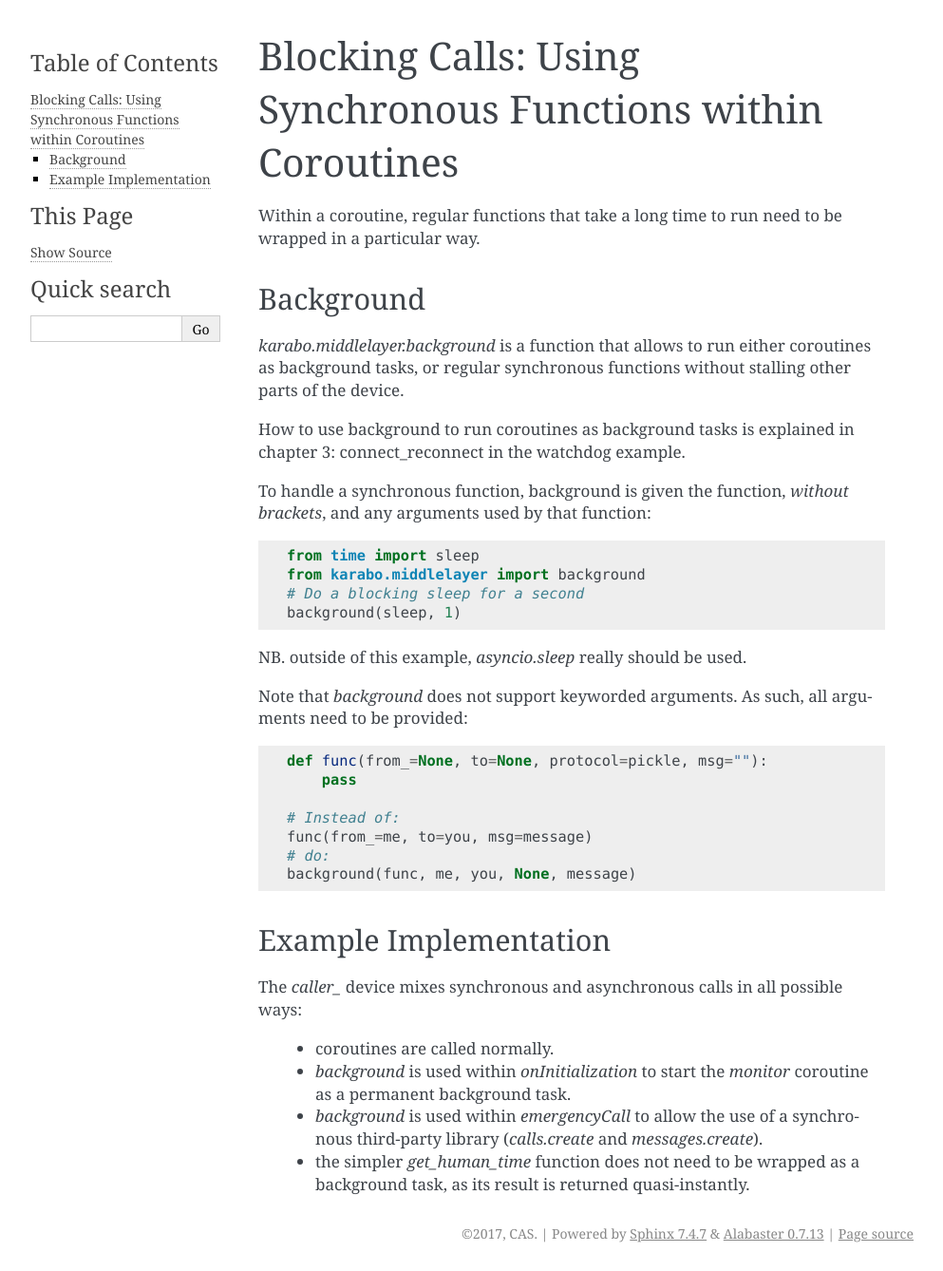
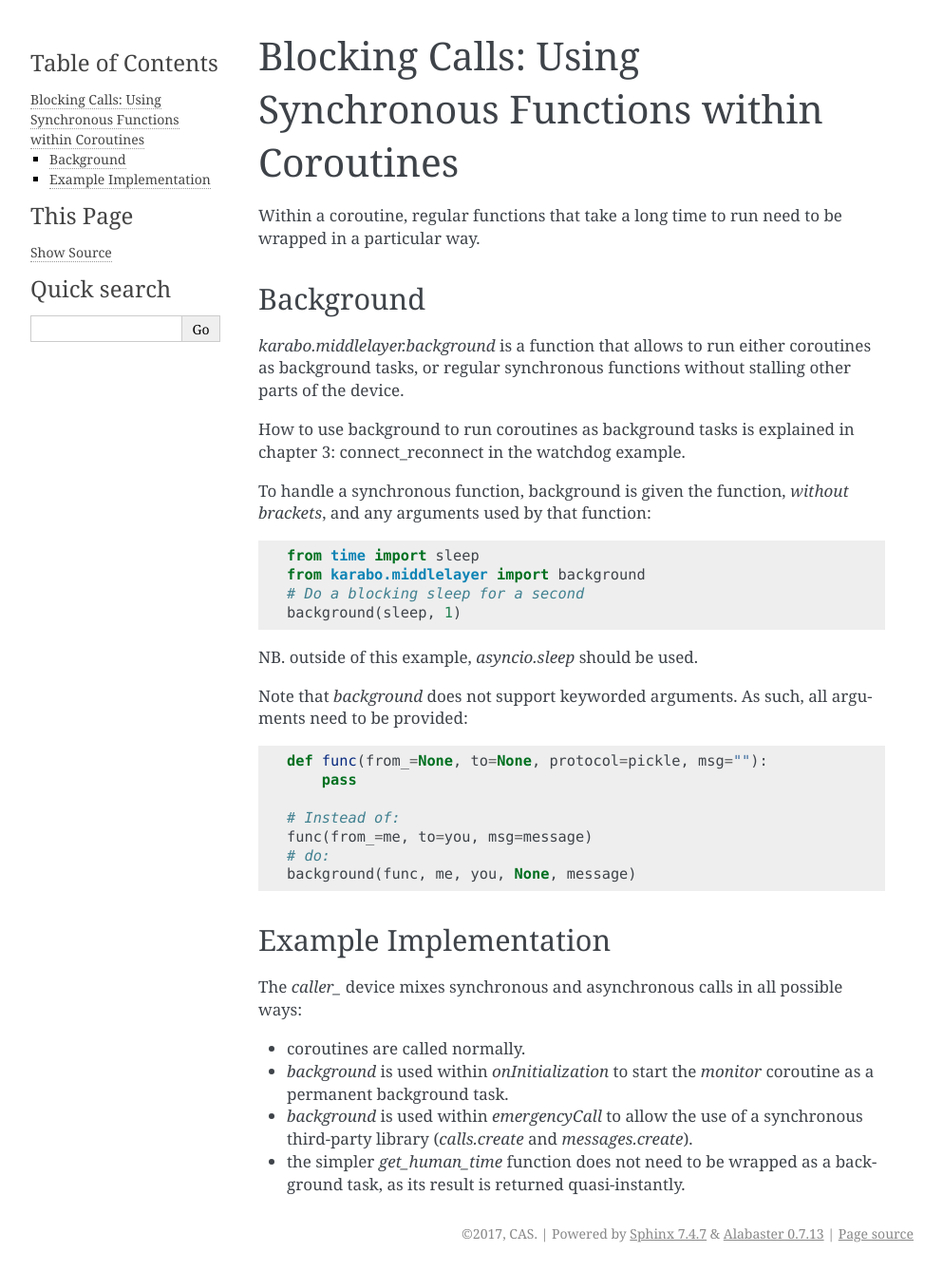
Before and after one commit to European-XFEL/howToMiddlelayer, a Sphinx documentation site: the page built from source/chap2/blocking_calls.rst, in a window 1280 px wide. Shown: the whole page at 95% size, without its empty margins (148-1141 px from the left). Built offline with Sphinx 7.4.7, drawn with Linux system fonts in a browser that asks for light colours.

Commit message:
Fix rst formatting

```diff
--- a/source/chap2/blocking_calls.rst
+++ b/source/chap2/blocking_calls.rst
@@ -24,7 +24,7 @@ brackets*, and any arguments used by that function:
     # Do a blocking sleep for a second
     background(sleep, 1)
 
-NB. outside of this example, `asyncio.sleep` really should be used.
+NB. outside of this example, `asyncio.sleep` should be used.
 
 Note that `background` does not support keyworded arguments. As such, all
 arguments need to be provided:
@@ -44,16 +44,17 @@ Example Implementation
 
 The `caller_` device mixes synchronous and asynchronous calls in all possible
 ways:
-    * coroutines are called normally.
 
-    * `background` is used within `onInitialization` to start the
-      `monitor` coroutine as a permanent background task.
+* coroutines are called normally.
 
-    * `background` is used within `emergencyCall` to allow the use
-      of a synchronous third-party library (`calls.create` and
-      `messages.create`).
+* `background` is used within `onInitialization` to start the
+  `monitor` coroutine as a permanent background task.
 
-    * the simpler `get_human_time` function does not need to be wrapped as a
-      background task, as its result is returned quasi-instantly.
+* `background` is used within `emergencyCall` to allow the use
+  of a synchronous third-party library (`calls.create` and
+  `messages.create`).
+
+* the simpler `get_human_time` function does not need to be wrapped as a
+  background task, as its result is returned quasi-instantly.
 
 .. _caller: http://in.xfel.eu/gitlab/karaboDevices/caller
```
